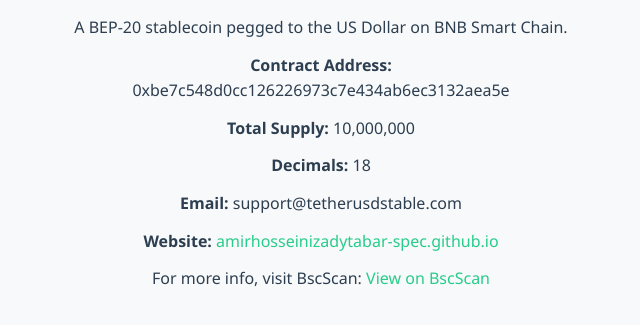
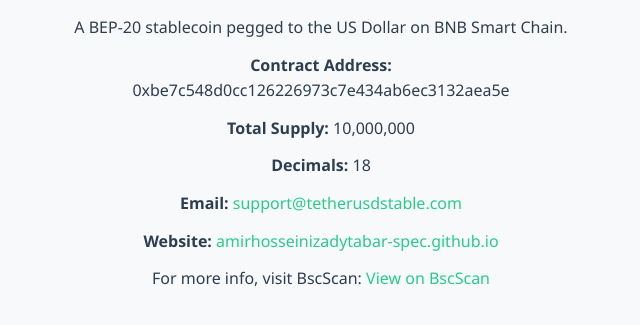
Before and after one commit to amirhosseinizadytabar-spec/amirhosseinizadytabar-spec.github.io, a plain HTML site: page index.html in a window 1280 px wide. Shown: the part 291-616 px from the top of the page, without its empty margins (319-959 px from the left). Drawn offline with Linux system fonts and the light colour scheme.

Commit message:
Update index.html

```diff
--- a/index.html
+++ b/index.html
@@ -35,7 +35,7 @@
         <p><strong>Contract Address:</strong><br>0xbe7c548d0cc126226973c7e434ab6ec3132aea5e</p>
         <p><strong>Total Supply:</strong> 10,000,000</p>
         <p><strong>Decimals:</strong> 18</p>
-        <p><strong>Email:</strong> support@tetherusdstable.com</p>
+        <p><strong>Email:</strong> <a href="mailto:support@tetherusdstable.com">support@tetherusdstable.com</a></p>
         <p><strong>Website:</strong> <a href="https://amirhosseinizadytabar-spec.github.io/" target="_blank">amirhosseinizadytabar-spec.github.io</a></p>
         <p>For more info, visit BscScan: <a href="https://bscscan.com/token/0xbe7c548d0cc126226973c7e434ab6ec3132aea5e" target="_blank">View on BscScan</a></p>
     </div>
```
